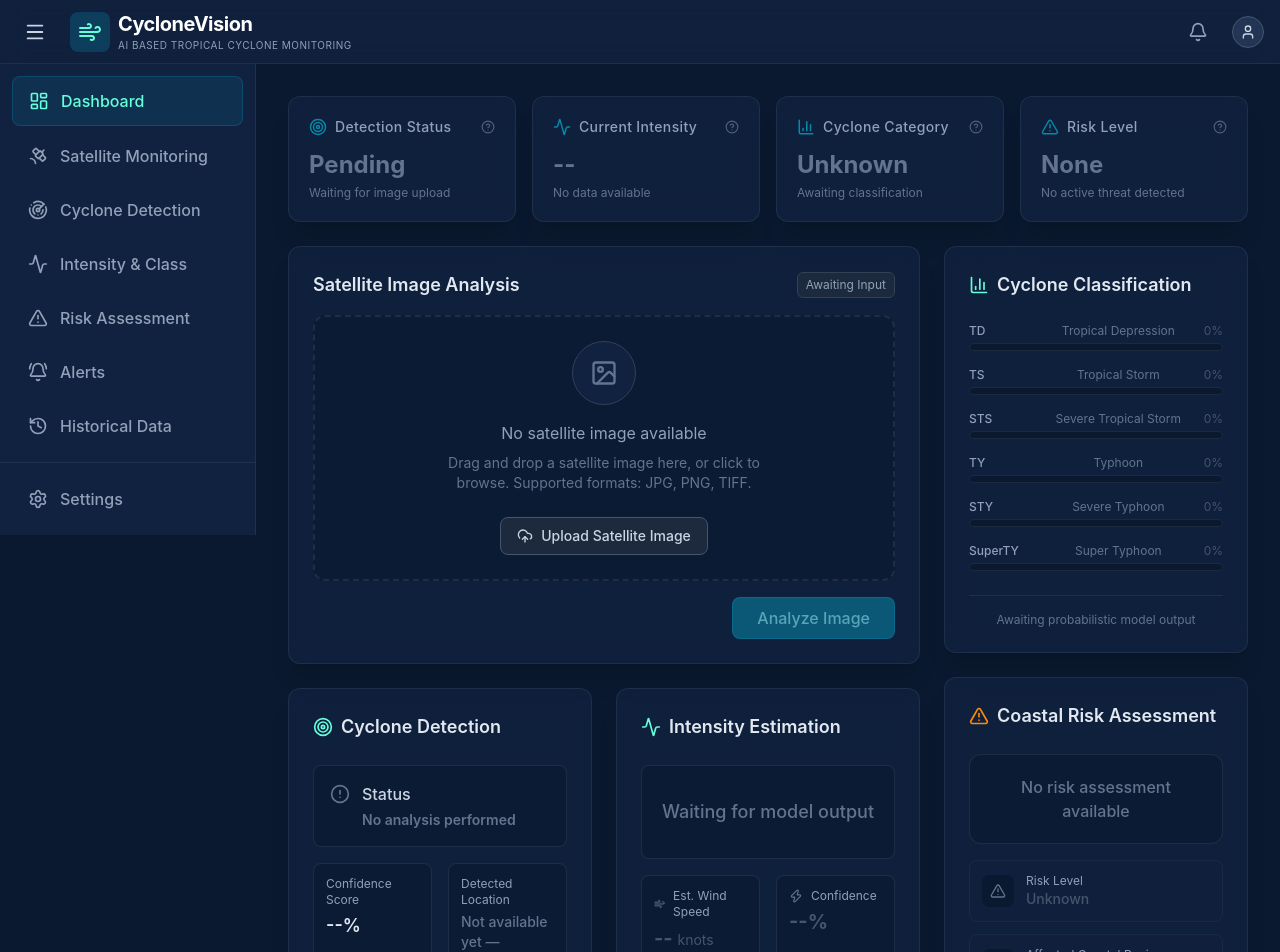
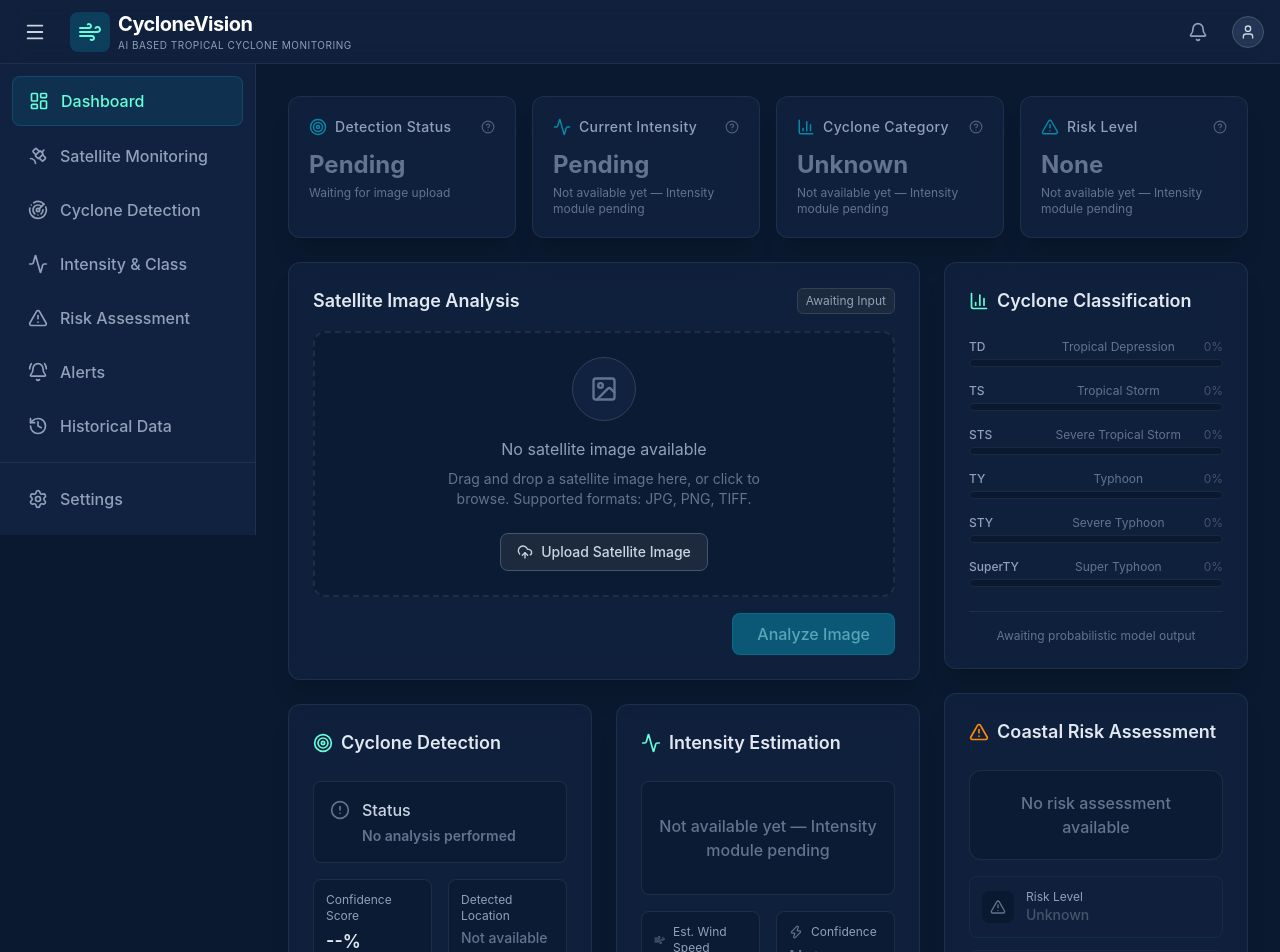
Before and after one commit to HitheshKaje/Cyclone-Vision, a React (Vite) app in the folder frontend/: page / in a window 1280 px wide. Shown: the top 952 px of the page. Built offline with nearby package versions, Linux system fonts and the light colour scheme.

Commit message:
Updated Backend

```diff
--- a/frontend/src/components/IntensityCard.jsx
+++ b/frontend/src/components/IntensityCard.jsx
@@ -11,7 +11,7 @@ const IntensityCard = () => {
 
       <div className="space-y-4">
         <div className="p-4 rounded-lg border border-slate-700/50 bg-navy-900/50 flex items-center justify-center py-6 sm:py-8">
-          <p className="text-slate-500 font-medium text-base sm:text-lg text-center">Waiting for model output</p>
+          <p className="text-slate-500 font-medium text-sm sm:text-base text-center">Not available yet — Intensity module pending</p>
         </div>
 
         <div className="grid grid-cols-1 sm:grid-cols-2 gap-3 sm:gap-4">
@@ -20,7 +20,7 @@ const IntensityCard = () => {
               <Wind size={14} className="text-slate-500" />
               <p className="text-xs text-slate-400">Est. Wind Speed</p>
             </div>
-            <p className="text-xl font-bold text-slate-600">-- <span className="text-sm font-normal text-slate-600">knots</span></p>
+            <p className="text-lg font-medium text-slate-500">Not available</p>
           </div>
 
           <div className="p-3 rounded-lg border border-slate-700/50 bg-navy-900/50">
@@ -28,7 +28,7 @@ const IntensityCard = () => {
               <Zap size={14} className="text-slate-500" />
               <p className="text-xs text-slate-400">Confidence</p>
             </div>
-            <p className="text-xl font-bold text-slate-600">--%</p>
+            <p className="text-lg font-medium text-slate-500">Not available</p>
           </div>
         </div>
       </div>
--- a/frontend/src/pages/Dashboard.jsx
+++ b/frontend/src/pages/Dashboard.jsx
@@ -1,5 +1,5 @@
-import React from 'react';
-import { Target, Activity, BarChart3, AlertTriangle } from 'lucide-react';
+import React, { useState } from 'react';
+import { Target, Activity, BarChart3, AlertTriangle, Info } from 'lucide-react';
 import OverviewCard from '../components/OverviewCard';
 import SatelliteUpload from '../components/SatelliteUpload';
 import DetectionResult from '../components/DetectionResult';
@@ -12,6 +12,14 @@ import RecentAnalysis from '../components/RecentAnalysis';
 import SystemStatus from '../components/SystemStatus';
 
 const Dashboard = () => {
+  const [analysisStatus, setAnalysisStatus] = useState("Pending"); // Pending, Analyzing, Completed, Error
+  const [predictionResult, setPredictionResult] = useState(null);
+  const [imagePreview, setImagePreview] = useState(null);
+
+  const handleAnalysisComplete = (data) => {
+    setPredictionResult(data);
+  };
+
   return (
     <div className="space-y-6 pb-10">
       {/* Overview Cards */}
@@ -19,26 +27,27 @@ const Dashboard = () => {
         <OverviewCard
           title="Detection Status"
           icon={Target}
-          value="Pending"
-          subtitle="Waiting for image upload"
+          value={analysisStatus === 'Analyzing' ? 'Analyzing' : analysisStatus === 'Completed' ? (predictionResult?.is_cyclone ? 'Cyclone Detected' : 'No Cyclone') : analysisStatus}
+          subtitle={analysisStatus === 'Completed' ? `Confidence: ${predictionResult?.confidence_percent}%` : "Waiting for image upload"}
+          iconColor={analysisStatus === 'Completed' && predictionResult?.is_cyclone ? 'text-red-400' : 'text-cyan-400'}
         />
         <OverviewCard
           title="Current Intensity"
           icon={Activity}
-          value="--"
-          subtitle="No data available"
+          value="Pending"
+          subtitle="Not available yet — Intensity module pending"
         />
         <OverviewCard
           title="Cyclone Category"
           icon={BarChart3}
           value="Unknown"
-          subtitle="Awaiting classification"
+          subtitle="Not available yet — Intensity module pending"
         />
         <OverviewCard
           title="Risk Level"
           icon={AlertTriangle}
           value="None"
-          subtitle="No active threat detected"
+          subtitle="Not available yet — Intensity module pending"
         />
       </div>
 
@@ -48,11 +57,17 @@ const Dashboard = () => {
         {/* Left Column - Image & Detection */}
         <div className="lg:col-span-2 space-y-4 sm:space-y-6">
           <div className="min-h-[300px] md:min-h-[400px] flex flex-col">
-            <SatelliteUpload />
+            <SatelliteUpload
+              onAnalysisComplete={handleAnalysisComplete}
+              analysisStatus={analysisStatus}
+              setAnalysisStatus={setAnalysisStatus}
+              imagePreview={imagePreview}
+              setImagePreview={setImagePreview}
+            />
           </div>
 
           <div className="grid grid-cols-1 sm:grid-cols-2 gap-4 sm:gap-6">
-            <DetectionResult />
+            <DetectionResult predictionResult={predictionResult} analysisStatus={analysisStatus} />
             <IntensityCard />
           </div>
 
```
Also changed, not shown: 1 other file (tests, documents, lock files or other folders).
